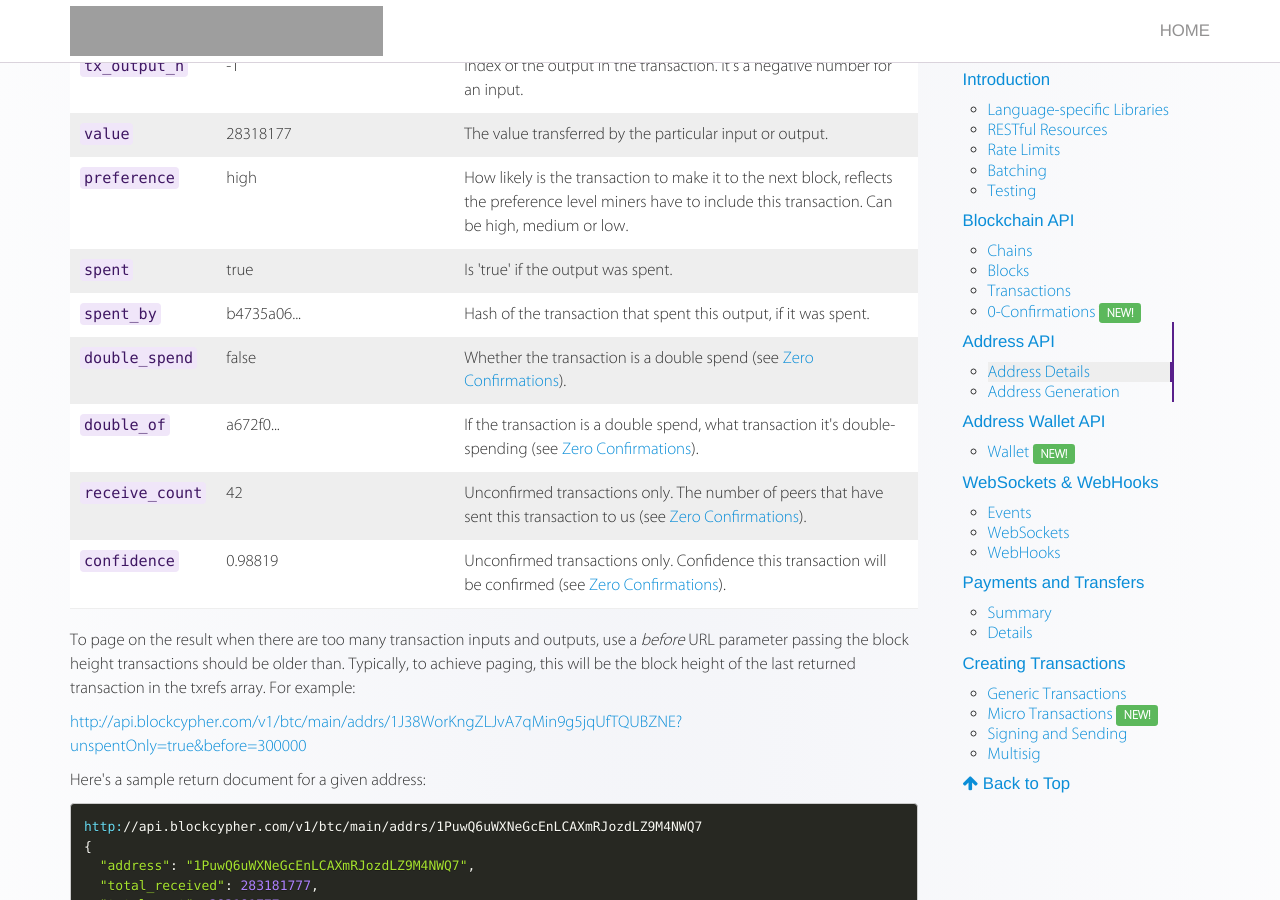
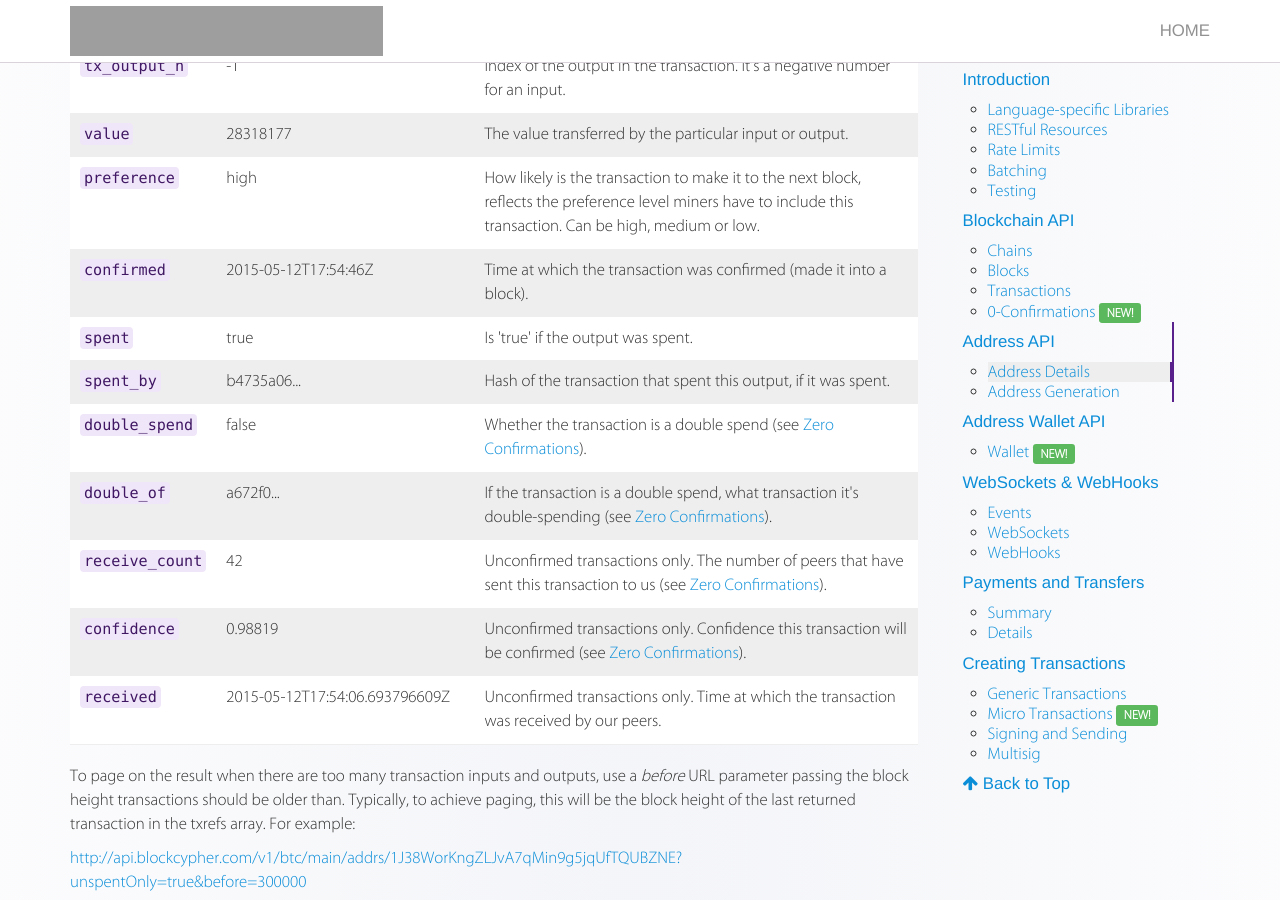
Before and after one commit to blockcypher/documentation, a Jekyll site: the page built from index.html, in a window 1280 px wide and 900 px high, scrolled down 14753 px. Built offline with Jekyll 4.4.1, drawn with Linux system fonts in a browser that asks for light colours; nearby versions of some CDN libraries; some web fonts are replaced.

Commit message:
Added missing properties in address transaction references.

```diff
--- a/_includes/reference/address_api.html
+++ b/_includes/reference/address_api.html
@@ -187,6 +187,11 @@
         <td>How likely is the transaction to make it to the next block, reflects the preference level miners have to include this transaction. Can be high, medium or low.</td>
       </tr>
       <tr>
+        <td><code>confirmed</code></td>
+        <td>2015-05-12T17:54:46Z</td>
+        <td>Time at which the transaction was confirmed (made it into a block).</td>
+      </tr>
+      <tr>
         <td><code>spent</code></td>
         <td>true</td>
         <td>Is 'true' if the output was spent.</td>
@@ -215,6 +220,11 @@
         <td><code>confidence</code></td>
         <td>0.98819</td>
         <td>Unconfirmed transactions only. Confidence this transaction will be confirmed (see <a href="#zero_confirmations">Zero Confirmations</a>).</td>
+      </tr>
+      <tr>
+        <td><code>received</code></td>
+        <td>2015-05-12T17:54:06.693796609Z</td>
+        <td>Unconfirmed transactions only. Time at which the transaction was received by our peers.</td>
       </tr>
     </tbody>
   </table>
```
